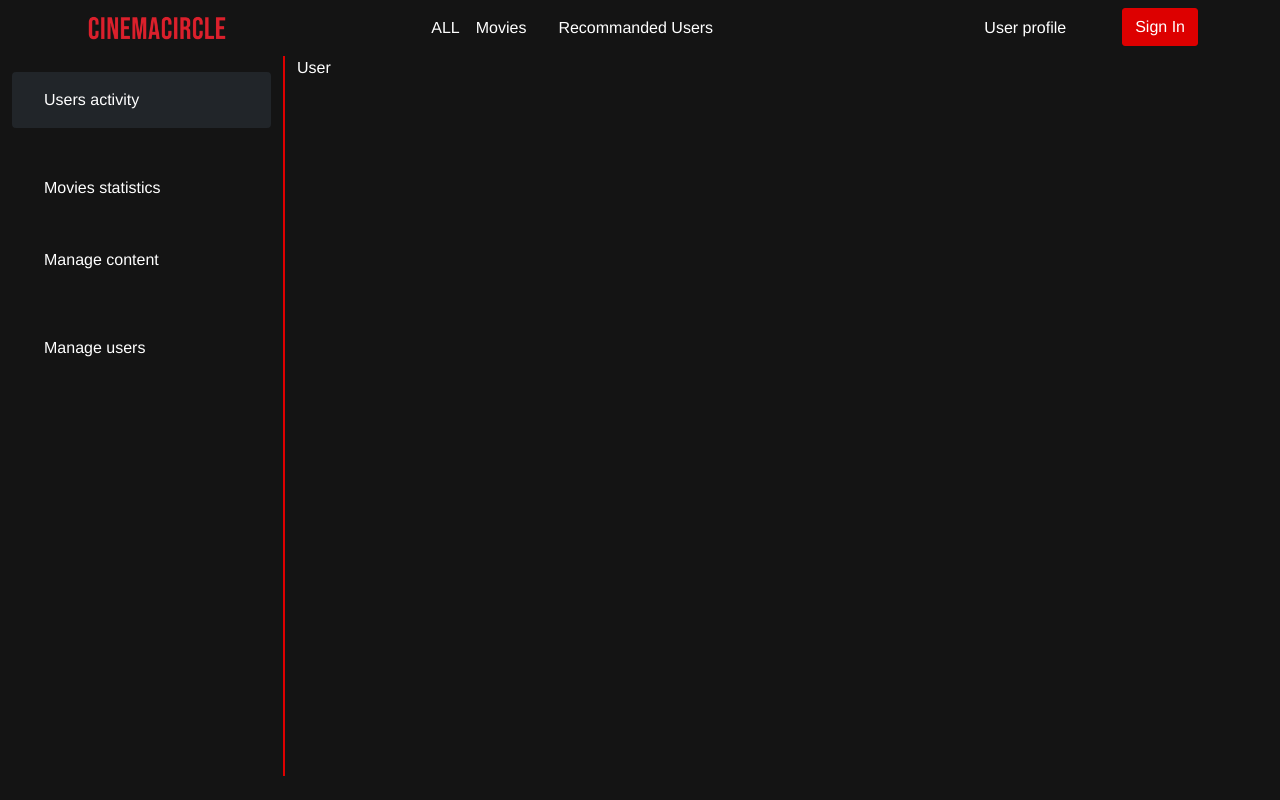
After one commit to tlt-dev/cinema_circle, a Django app: template app/templates/admin_page.html in a window 1280 px wide. The commit adds this page. Run offline with Django 5.2, Linux system fonts and the light colour scheme; the template is opened without the code that fills it, so the values that code supplies are empty.

Commit message:
to merge

```diff
--- /dev/null
+++ b/app/templates/admin_page.html
@@ -0,0 +1,47 @@
+{% extends "Base.html" %}
+{% load app_tags %}
+{% load static %}
+
+{% block content %}
+    <div class="container-fluid">
+        <div class="container-fluid">
+            {% include 'Navbar.html' %}
+        </div>
+    </div>
+    <div class="container ms-0" style="overflow-y: scroll; overflow-x: scroll; height: 90vh">
+        <div class="row" style="height: 90vh;">
+            <div class="col-3" style="border-right: solid 2px #dd0000">
+                <ul class="nav nav-pills flex-column text-start" id="nav-admin" role="tablist">
+                    <li class="nav-item py-3" role="presentation">
+                        <button class="nav-link active text-start text-white py-3" style="width: 100%" id="pills-user-activity-tab" data-bs-toggle="pill" data-bs-target="#pills-user-activity" type="button" role="tab" aria-controls="pills-user-activity" aria-selected="true"><span class="ms-3">Users activity</span></button>
+                    </li>
+                    <li class="nav-item pt-3" role="presentation">
+                        <button class="nav-link text-start text-white py-3" style="width: 100%" id="pills-movies-statistics-tab" data-bs-toggle="pill" data-bs-target="#pills-movies-statistics" type="button" role="tab" aria-controls="pills-movies-statistics"><span class="ms-3">Movies statistics</span></button>
+                    </li>
+                    <li class="nav-item py-3" role="presentation">
+                        <button class="nav-link text-start text-white py-3" style="width: 100%" id="pills-manage-content-tab" data-bs-toggle="pill" data-bs-target="#pills-manage-content" type="button" role="tab" aria-controls="pills-manage-content"><span class="ms-3">Manage content</span></button>
+                    </li>
+                    <li class="nav-item py-3" role="presentation">
+                        <button class="nav-link text-start text-white py-3" style="width: 100%" id="pills-manage-users-tab" data-bs-toggle="pill" data-bs-target="#pills-manage-users" type="button" role="tab" aria-controls="pills-manage-users"><span class="ms-3">Manage users</span></button>
+                    </li>
+                </ul>
+            </div>
+            <div class="col-9">
+                <div class="tab-content" id="nav-admin-content">
+                    <div class="tab-pane fade show active" id="pills-user-activity" role="tabpanel"
+                         aria-labelledby="v-pills-user-activity-tab">User
+                    </div>
+                    <div class="tab-pane fade" id="pills-movies-statistics" role="tabpanel"
+                         aria-labelledby="v-pills-movies-statistics-tab">movies
+                    </div>
+                    <div class="tab-pane fade" id="pills-manage-content" role="tabpanel"
+                         aria-labelledby="v-pills-manage-content-tab">content
+                    </div>
+                    <div class="tab-pane fade" id="pills-manage-users" role="tabpanel"
+                         aria-labelledby="v-pills-manage-users-tab">users management
+                    </div>
+                </div>
+            </div>
+        </div>
+    </div>
+{% endblock %}
--- a/static/assets/css/style.css
+++ b/static/assets/css/style.css
@@ -425,3 +425,7 @@ accordion-item:first-of-type {
     transition-duration: 0.5s;
 
 }
+
+#nav-admin > .nav-item > .active {
+    background-color: #212529!important;
+}
```
Also changed, not shown: app/views.py (+6 -2 lines).
